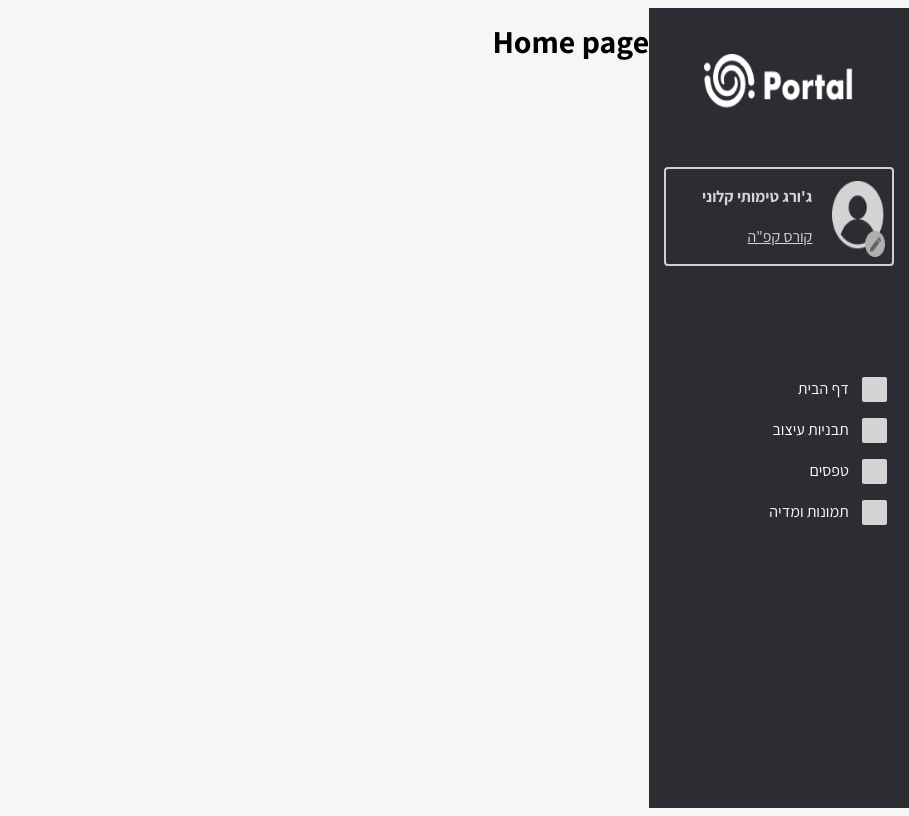
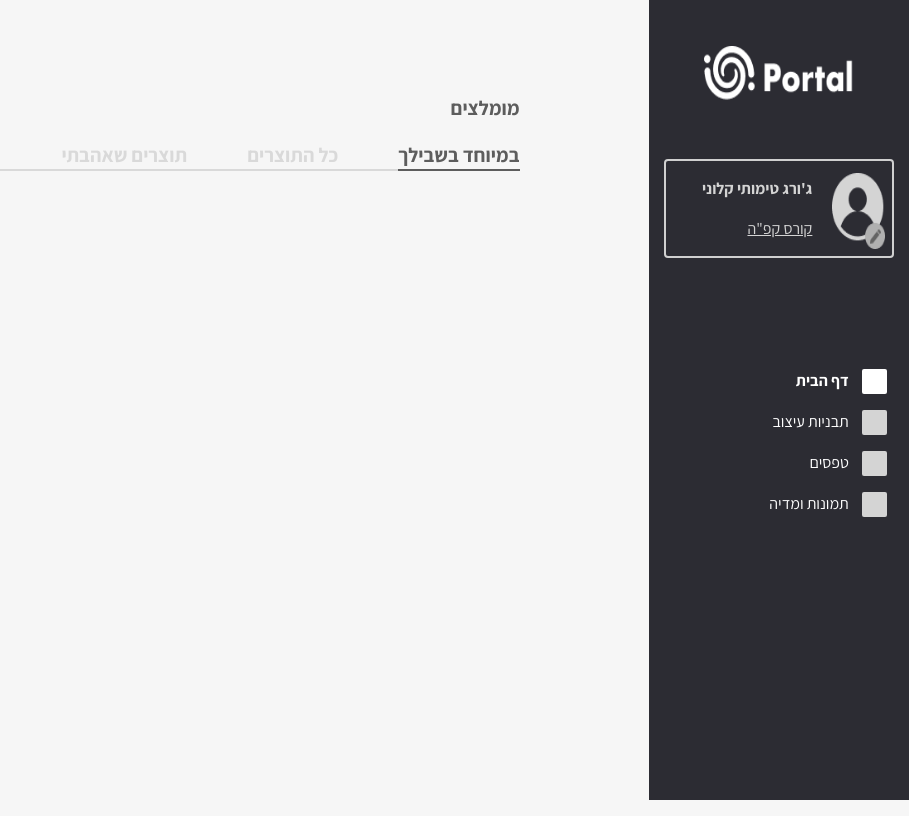
Before and after one commit to 50yearskippur/portalClient, a React (Create React App) app: page / in a window 1280 px wide. Shown: the whole page, without its empty margins (371-1280 px from the left). Built offline with nearby package versions, Linux system fonts and the light colour scheme.

Commit message:
added home page component

```diff
--- a/src/App.css
+++ b/src/App.css
@@ -10,10 +10,15 @@ body {
   background-color: #f6f6f6;
   font-family: Assistant;
   user-select: none;
-  width: 100%;
+  /* width: 100%; */
   line-height: 150%;
 }
 
 input {
   border: 2px solid transparent;
 }
+
+.routes-wrapper {
+  margin-right: 20.3vw;
+  padding-right: 9.5vw;
+}
--- a/src/App.js
+++ b/src/App.js
@@ -1,9 +1,9 @@
 import "./App.css";
-import {PopupProvider} from "./store/popup-context";
-import {UserProvider} from "./store/user-context";
-import {Route, Routes, BrowserRouter} from "react-router-dom";
+import { PopupProvider } from "./store/popup-context";
+import { UserProvider } from "./store/user-context";
+import { Route, Routes, BrowserRouter } from "react-router-dom";
 import paths from "./constants/paths";
-import {createElement} from "react";
+import { createElement } from "react";
 import NavBar from "./components/NavBar/NavBar";
 
 function App() {
@@ -11,8 +11,10 @@ function App() {
     <BrowserRouter>
       <UserProvider>
         <PopupProvider>
-          <div style={{display: "flex"}}>
+          <div style={{ display: "flex" }}>
             <NavBar />
+            <div className="routes-wrapper"
+            >
               <Routes>
                 {paths.map((path) => (
                   <Route
@@ -23,6 +25,7 @@ function App() {
                 ))}
               </Routes>
             </div>
+          </div>
         </PopupProvider>
       </UserProvider>
     </BrowserRouter>
--- a/src/components/NavBar/NavBar.css
+++ b/src/components/NavBar/NavBar.css
@@ -1,6 +1,6 @@
 .navbar-container {
   background-color: #2c2c33;
-  position: sticky;
+  position: fixed;
   height: 100vh;
   width: 20.3vw;
   display: flex;
--- a/src/components/NavBar/NavBar.jsx
+++ b/src/components/NavBar/NavBar.jsx
@@ -17,7 +17,7 @@ const user = {
 
 const NavBar = () => {
   const titleListStyle = {
-    containerStyle: {right: "-1.5vw", marginTop: "7vh"},
+    containerStyle: { right: "-1.5vw", marginTop: "7vh" },
     color: "#FFF",
   };
 
@@ -25,7 +25,11 @@ const NavBar = () => {
     <div className="navbar-container">
       <img className="portal-logo" alt="portal logo" src={portalLogo} />
       <UserDetails user={user} />
-      <TitleList style={titleListStyle} titlesArray={paths} />
+      <TitleList
+        style={titleListStyle}
+        titlesArray={paths}
+        defaultTitle={paths[0].text}
+      />
     </div>
   );
 };
--- a/src/components/TitlesList/TitlesList.jsx
+++ b/src/components/TitlesList/TitlesList.jsx
@@ -1,9 +1,14 @@
 import "./TitlesList.css";
-import {useState} from "react";
-import {useNavigate} from "react-router-dom";
+import { useState } from "react";
+import { useNavigate } from "react-router-dom";
 
-const TitlesList = ({titlesArray, showNumbers = false, style}) => {
-  const [selectedTitle, setSelectedTitle] = useState(titlesArray[0]);
+const TitlesList = ({
+  titlesArray,
+  showNumbers = false,
+  style,
+  defaultTitle = titlesArray[0],
+}) => {
+  const [selectedTitle, setSelectedTitle] = useState(defaultTitle);
   const navigate = useNavigate();
 
   return (
@@ -21,7 +26,7 @@ const TitlesList = ({titlesArray, showNumbers = false, style}) => {
               backgroundColor:
                 title.text === selectedTitle ? style.color : "#d4d4d4",
             }}
-            onClick={() => (navigate(title.path))}
+            onClick={() => navigate(title.path)}
           >
             {showNumbers && 2}
           </div>
--- /dev/null
+++ b/src/pages/HomePage.css
@@ -0,0 +1,15 @@
+.home-page-wrapper {
+  /* background-color: red; */
+  width: 59.5vw;
+  margin-top: 8.13vh;
+  display: flex;
+  flex-direction: column;
+  align-items: flex-start;
+}
+
+.recommended-title {
+  font-size: 20px;
+  font-weight: 700;
+  line-height: 30px;
+  color: #5d5d5d;
+}
--- a/src/pages/HomePage.jsx
+++ b/src/pages/HomePage.jsx
@@ -1,5 +1,15 @@
+import Tabs from "../components/Tabs/Tabs";
+import "./HomePage.css";
+
+const tabsArray = ["במיוחד בשבילך", "כל התוצרים", "תוצרים שאהבתי"];
+
 const HomePage = () => {
-  return <h1>Home page</h1>;
+  return (
+    <div className="home-page-wrapper">
+      <p className="recommended-title">מומלצים</p>
+      <Tabs tabsArray={tabsArray} />
+    </div>
+  );
 };
 
 export default HomePage;
```
Also changed, not shown: src/components/media/FileUploader.jsx (+4 -5 lines). Lines whose indentation alone changed are shown as unchanged.
